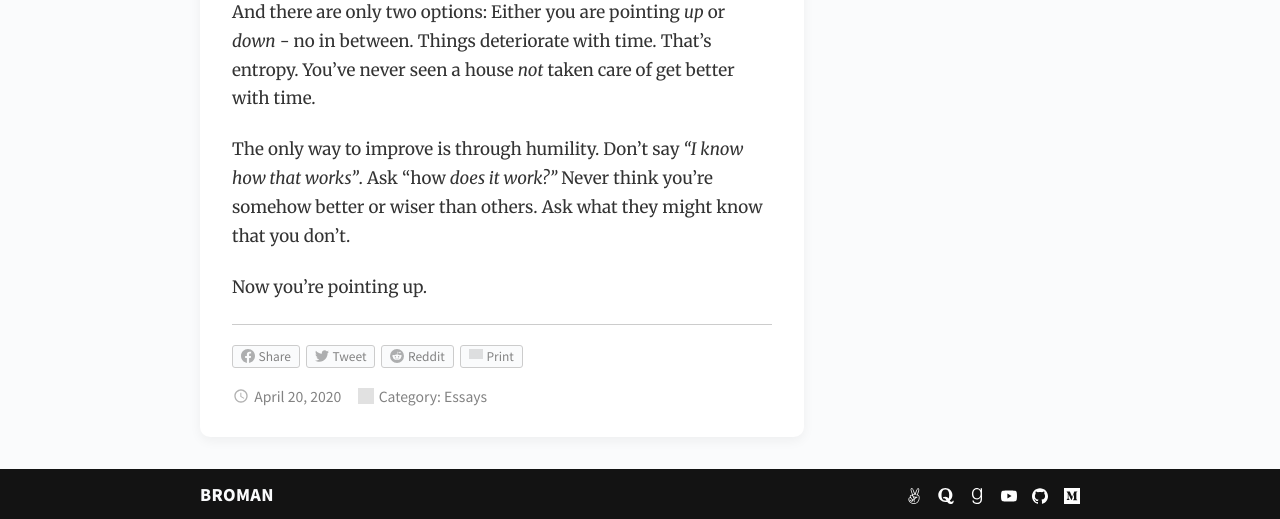
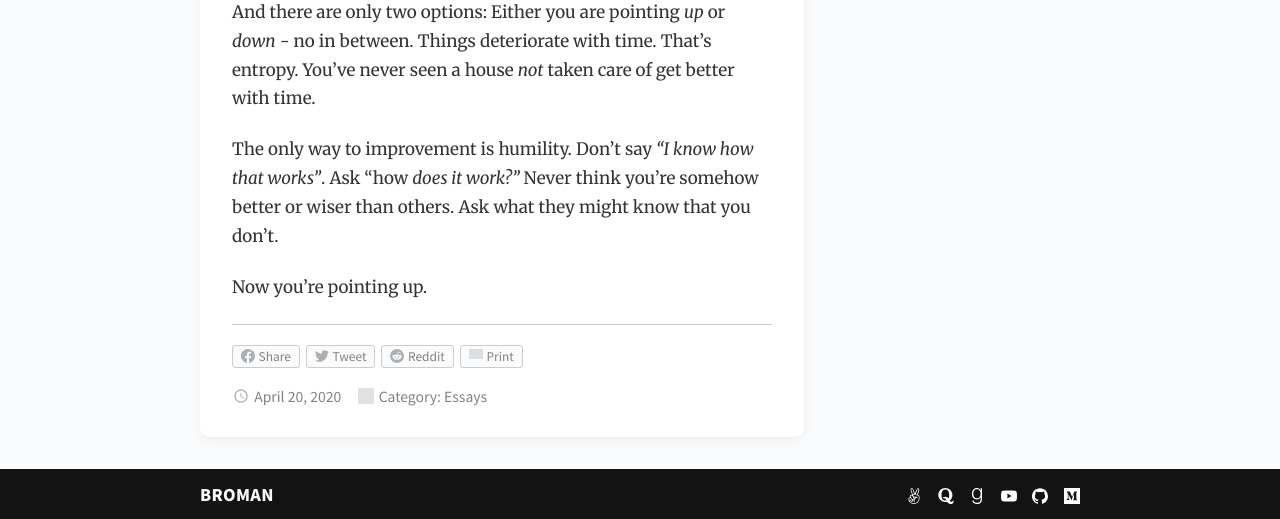
Before and after one commit to gdbroman/broman.blog, a Jekyll site: the page built from _posts/2020/2020-04-20-always-day-1.md, in a window 1280 px wide and 900 px high, scrolled down 623 px, cut to the strip 381-900 px from the top of the window. Built offline with Jekyll 4.4.1, drawn with Linux system fonts in a browser that asks for light colours; grey boxes are pictures that could not be loaded.

Commit message:
revision

```diff
--- a/_posts/2020/2020-04-20-always-day-1.md
+++ b/_posts/2020/2020-04-20-always-day-1.md
@@ -13,6 +13,6 @@ This might present itself as harsh. But it is how it is. In life there are no br
 
 And there are only two options: Either you are pointing _up_ or _down_ - no in between. Things deteriorate with time. That's entropy. You've never seen a house _not_ taken care of get better with time.
 
-The only way to improve is through humility. Don't say _"I know how that works"_. Ask "how _does it work?"_ Never think you're somehow better or wiser than others. Ask what they might know that you don't.
+The only way to improvement is humility. Don't say _"I know how that works"_. Ask "how _does it work?"_ Never think you're somehow better or wiser than others. Ask what they might know that you don't.
 
 Now you're pointing up.
```
